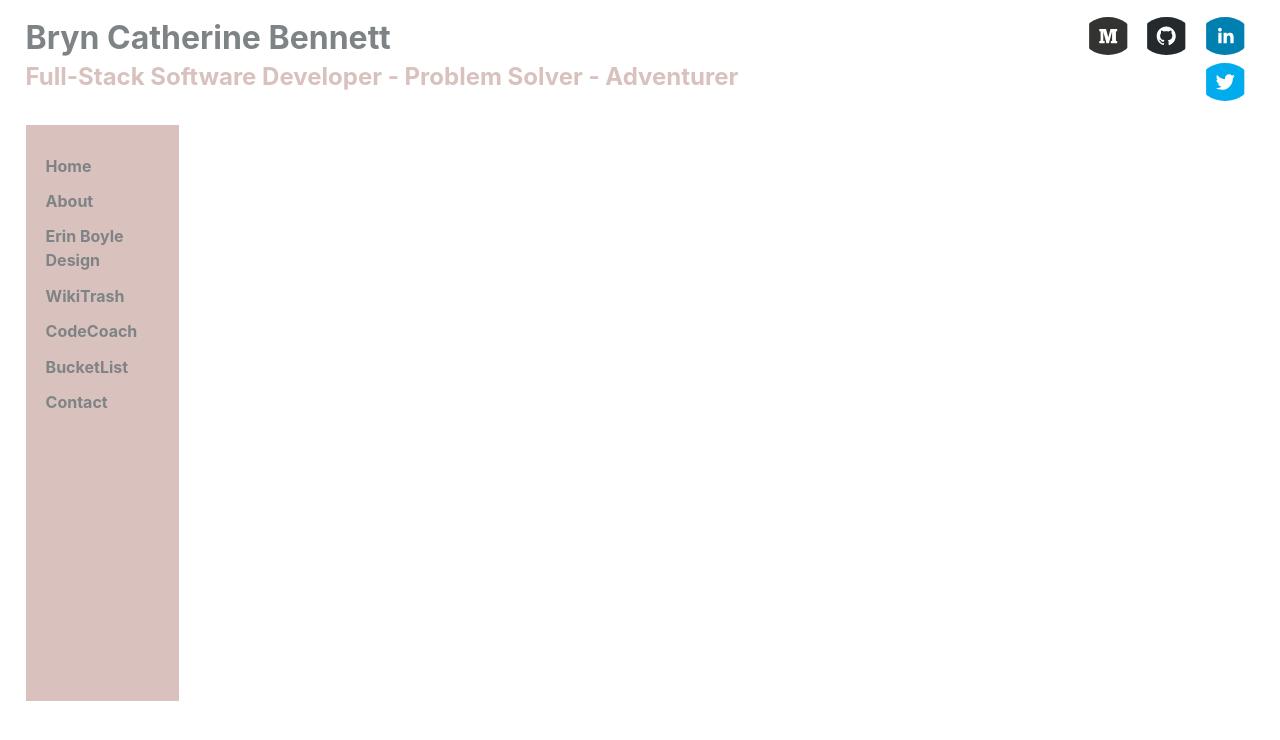
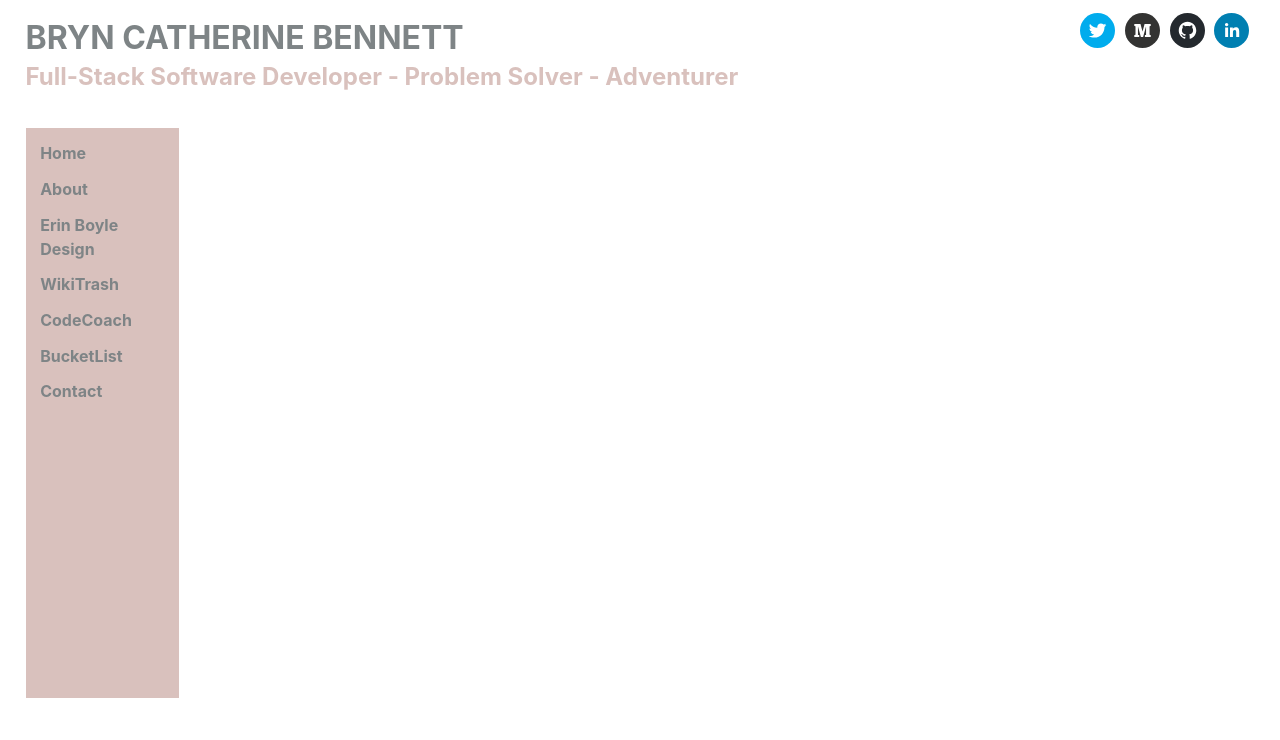
Before and after one commit to bbennett7/portfolio, a React (Create React App) app: page / in a window 1280 px wide. Shown: the top 740 px of the page. Built offline with nearby package versions, Linux system fonts and the light colour scheme.

Commit message:
Fix spacing in menu

```diff
--- a/src/App.css
+++ b/src/App.css
@@ -17,10 +17,6 @@ body {
   padding: 1% 2%;
 }
 
-body {
-  color: var(--background-color);
-}
-
 .App {
   height: 100%;
   display: grid;
@@ -31,7 +27,7 @@ body {
 .App-header {
   grid-area: 1 / 1 / 2 / 2;
   display: grid;
-  grid-template: 1fr / 1fr 4fr 1fr;
+  grid-template: 1fr / 1fr 3fr 1fr;
 }
 
 #Header {
@@ -55,10 +51,16 @@ body {
   grid-area: 1 / 3 / 1 / 4;
 }
 .social-icon {
-  height: 30px !important;
-  width: 30px !important;
-  margin: 2%;
+  height: 35px !important;
+  width: 35px !important;
   float: right;
+  padding: 0;
+}
+
+.Social-icons a:hover {
+  text-decoration: none;
+  text-decoration-color: none;
+  background-color: white;
 }
 
 .Main {
@@ -71,12 +73,13 @@ body {
   grid-area: 1 / 1 / 1 / 2;
   background-color: var(--pink);
   vertical-align: auto;
-  padding: 15% 0%;
+  margin: 2% 0%;
+  padding: 5% 0%;
 }
 
 .Menu h4, a {
   margin: 0% 2%;
-  padding: 2% 5%;
+  padding: 2% 3%;
   line-height: 150%;
   text-decoration: none;
   color: var(--green);
--- a/src/components/Header.js
+++ b/src/components/Header.js
@@ -6,7 +6,7 @@ export default class Header extends Component {
         return(
             <div className="App-header">
                 <div className="Title">
-                    <h1 id="Header">Bryn Catherine Bennett</h1>
+                    <h1 id="Header">BRYN CATHERINE BENNETT</h1>
                     <h2 id="Sub-header">Full-Stack Software Developer - Problem Solver - Adventurer</h2>
                 </div>
 
```
